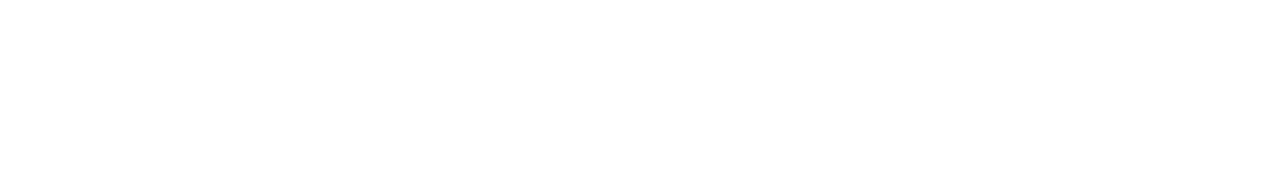
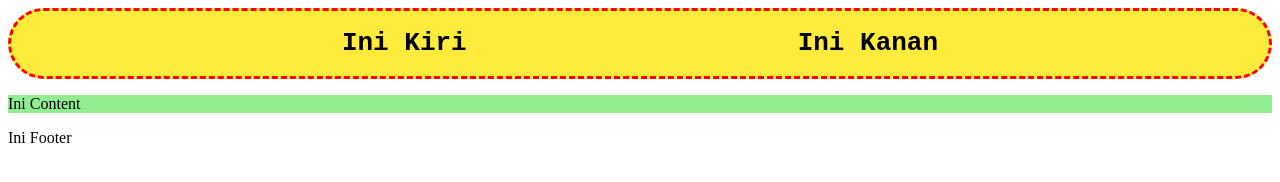
Before and after one commit to Adiwenadwi/recap-19-juni-25, a plain HTML site: page index.html in a window 1280 px wide. Drawn offline with Linux system fonts and the light colour scheme.

Commit message:
update css & js

```diff
--- a/index.html
+++ b/index.html
@@ -4,8 +4,38 @@
     <meta charset="UTF-8">
     <meta name="viewport" content="width=device-width, initial-scale=1.0">
     <title>Document Update</title>
+    <link rel="stylesheet" href="style.css">
+    <style>
+        main{
+            background-color: lightgreen;
+        }
+    </style>
 </head>
 <body>
 
+    <header onclick="showAlert()"
+    style="    background-color: #FFEB3B;
+    display: flex;
+    justify-content: space-evenly;
+    font-family: monospace;
+    border: dashed red;
+    border-radius: 40px;">
+
+                <h1>Ini Kiri</h1>
+                <h1>Ini Kanan</h1>
+
+    </header>
+    <main>
+        <p>Ini Content</p>
+    </main>
+    <footer>
+        <span>Ini Footer</span>
+    </footer>
+    <script>
+       function showAlert() {
+        alert("ini adalah popup javascript")
+       }
+
+    </script>
 </body>
 </html>
```
